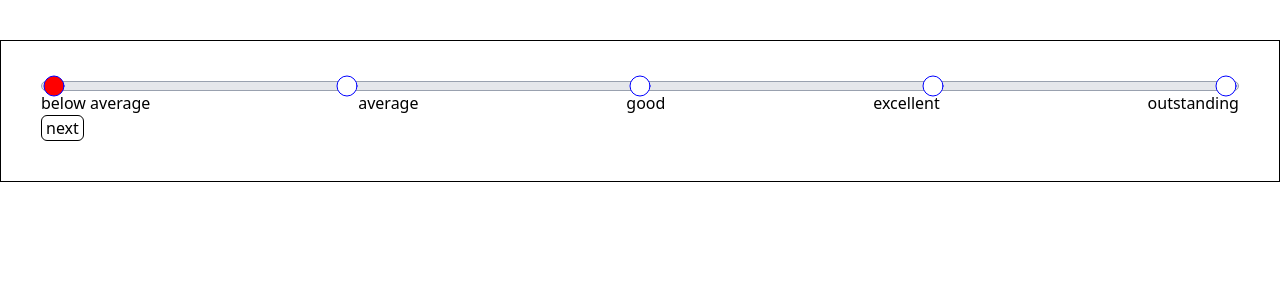
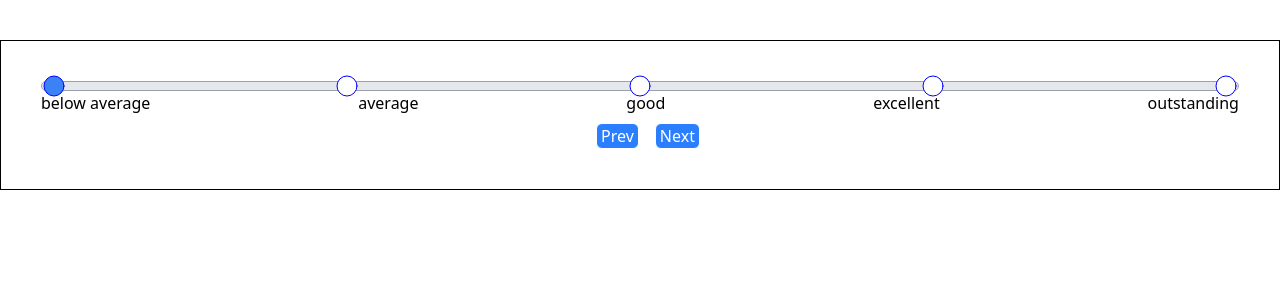
Before and after one commit to AnithaVangavarapu/vite_demo, a React (Vite) app: page / in a window 1280 px wide. Shown: the top 300 px of the page. Built offline with nearby package versions, Linux system fonts and the light colour scheme.

Commit message:
previous button added

```diff
--- a/src/components/Sliders/Slider.tsx
+++ b/src/components/Sliders/Slider.tsx
@@ -10,7 +10,13 @@ const Slider = () => {
     "outstanding",
   ];
   // const values = ["1", "2", "3", "4", "5"];
-
+  const handlePrevious = () => {
+    if (status === 0) {
+      return;
+    } else {
+      setStatus(status - 1);
+    }
+  };
   const handleNext = () => {
     if (status === values.length - 1) {
       return;
@@ -23,7 +29,7 @@ const Slider = () => {
   return (
     <div className="mx-10 ">
       <div
-        className={`flex justify-between border rounded-md border-gray-400 ease-in-out`}
+        className={`flex justify-between border rounded-md border-gray-400 `}
         style={{
           background: `linear-gradient(to right, #3b82f6 ${
             status * (100 / (values.length - 1))
@@ -36,7 +42,7 @@ const Slider = () => {
             className={` flex justify-center items-center h-2 w-fit `}
           >
             <Circle
-              fill={status === idx || idx <= status ? "red" : "white"}
+              fill={status === idx || idx <= status ? "#3b82f6" : "white"}
               color="blue"
               className="h-6 stroke-1"
             />
@@ -51,9 +57,18 @@ const Slider = () => {
           </div>
         ))}
       </div>
-      <div>
-        <button className="border rounded-md px-1" onClick={handleNext}>
-          next
+      <div className="flex justify-center">
+        <button
+          className="border rounded-md px-1 bg-blue-500 text-white mt-2 mx-4"
+          onClick={handlePrevious}
+        >
+          Prev
+        </button>
+        <button
+          className="border rounded-md px-1 bg-blue-500 text-white mt-2"
+          onClick={handleNext}
+        >
+          Next
         </button>
       </div>
     </div>
```
